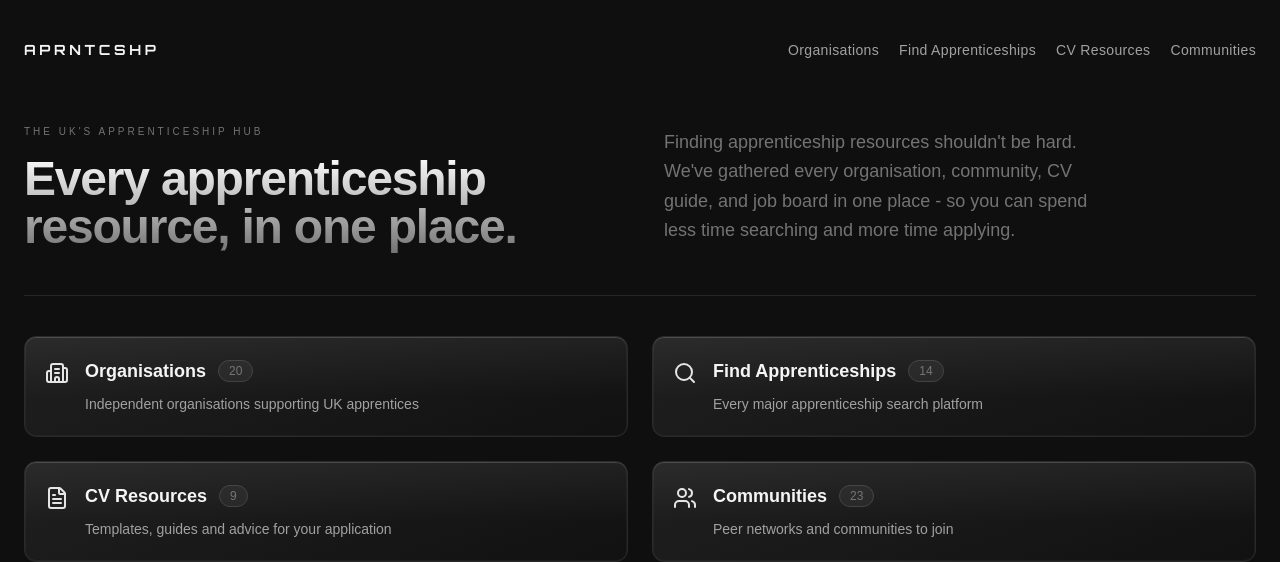
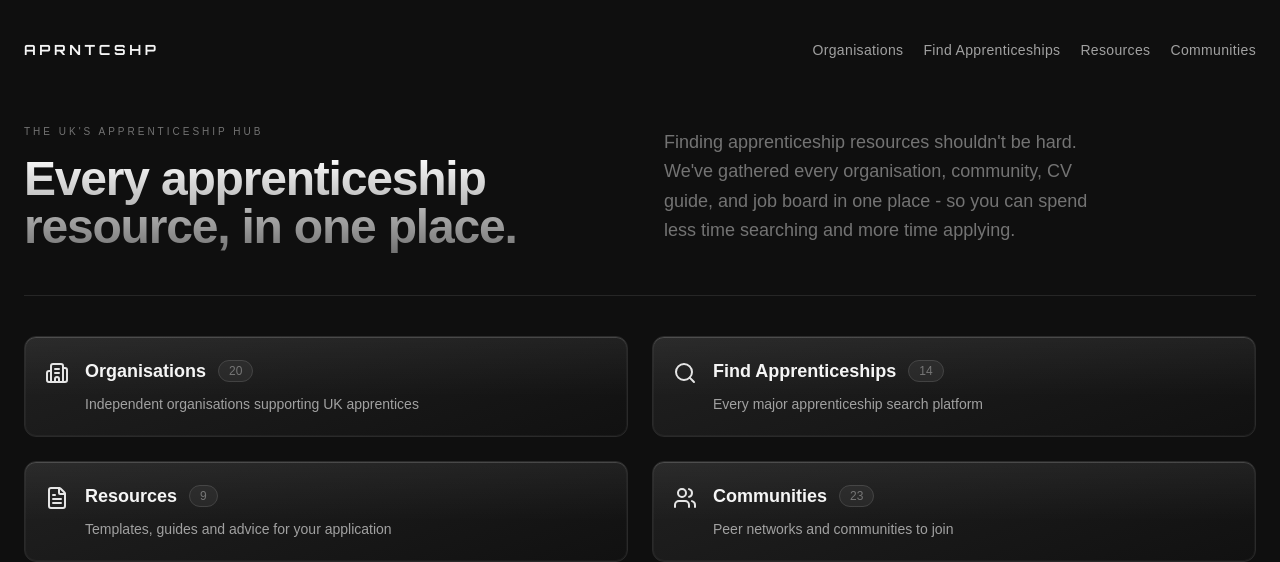
Before and after one commit to NishantBrahmbhatt/aprntcshp, a Next.js app: page / in a window 1280 px wide. Shown: the top 562 px of the page. Built offline with nearby package versions, Linux system fonts and the light colour scheme.

Commit message:
changed CV resources to resources

```diff
--- a/app/communities/page.tsx
+++ b/app/communities/page.tsx
@@ -14,7 +14,7 @@ const orbitron = Orbitron({ subsets: ["latin"], weight: ["700"] });
 const navItems = [
   { label: "Organisations", href: "/organisations" },
   { label: "Find Apprenticeships", href: "/find-apprenticeships" },
-  { label: "CV Resources", href: "/cv-resources" },
+  { label: "Resources", href: "/cv-resources" },
   { label: "Communities", href: "/communities" },
 ];
 
--- a/app/cv-resources/page.tsx
+++ b/app/cv-resources/page.tsx
@@ -11,7 +11,7 @@ const orbitron = Orbitron({ subsets: ["latin"], weight: ["700"] });
 const navItems = [
   { label: "Organisations", href: "/organisations" },
   { label: "Find Apprenticeships", href: "/find-apprenticeships" },
-  { label: "CV Resources", href: "/cv-resources" },
+  { label: "Resources", href: "/cv-resources" },
   { label: "Communities", href: "/communities" },
 ];
 
@@ -91,11 +91,11 @@ function PageHeader() {
       <div className="space-y-3">
         <h1 className="text-3xl sm:text-4xl md:text-5xl font-semibold tracking-tight text-neutral-50">
           <span className="inline-block pb-1 bg-[linear-gradient(180deg,#ffffff_0%,#707070_100%)] bg-clip-text [-webkit-background-clip:text] text-transparent [-webkit-text-fill-color:transparent]">
-            CV Resources
+            Resources
           </span>
         </h1>
         <p className="text-sm sm:text-base text-neutral-500 max-w-2xl">
-          Everything you need to write a strong apprenticeship application.
+          Everything you need for your apprenticeship application.
         </p>
       </div>
     </section>
--- a/app/find-apprenticeships/page.tsx
+++ b/app/find-apprenticeships/page.tsx
@@ -11,7 +11,7 @@ const orbitron = Orbitron({ subsets: ["latin"], weight: ["700"] });
 const navItems = [
   { label: "Organisations", href: "/organisations" },
   { label: "Find Apprenticeships", href: "/find-apprenticeships" },
-  { label: "CV Resources", href: "/cv-resources" },
+  { label: "Resources", href: "/cv-resources" },
   { label: "Communities", href: "/communities" },
 ];
 
--- a/app/organisations/page.tsx
+++ b/app/organisations/page.tsx
@@ -14,7 +14,7 @@ const orbitron = Orbitron({ subsets: ["latin"], weight: ["700"] });
 const navItems = [
   { label: "Organisations", href: "/organisations" },
   { label: "Find Apprenticeships", href: "/find-apprenticeships" },
-  { label: "CV Resources", href: "/cv-resources" },
+  { label: "Resources", href: "/cv-resources" },
   { label: "Communities", href: "/communities" },
 ];
 
--- a/app/page.tsx
+++ b/app/page.tsx
@@ -23,7 +23,7 @@ const cvResourcesCount =
 const sectionTiles = [
   { label: "Organisations", Icon: Building2, href: "/organisations" },
   { label: "Find Apprenticeships", Icon: Search, href: "/find-apprenticeships" },
-  { label: "CV Resources", Icon: FileText, href: "/cv-resources" },
+  { label: "Resources", Icon: FileText, href: "/cv-resources" },
   { label: "Communities", Icon: Users, href: "/communities" },
 ];
 
@@ -43,7 +43,7 @@ const sectionCards = [
     count: platforms.length,
   },
   {
-    label: "CV Resources",
+    label: "Resources",
     Icon: FileText,
     href: "/cv-resources",
     description: "Templates, guides and advice for your application",
```
